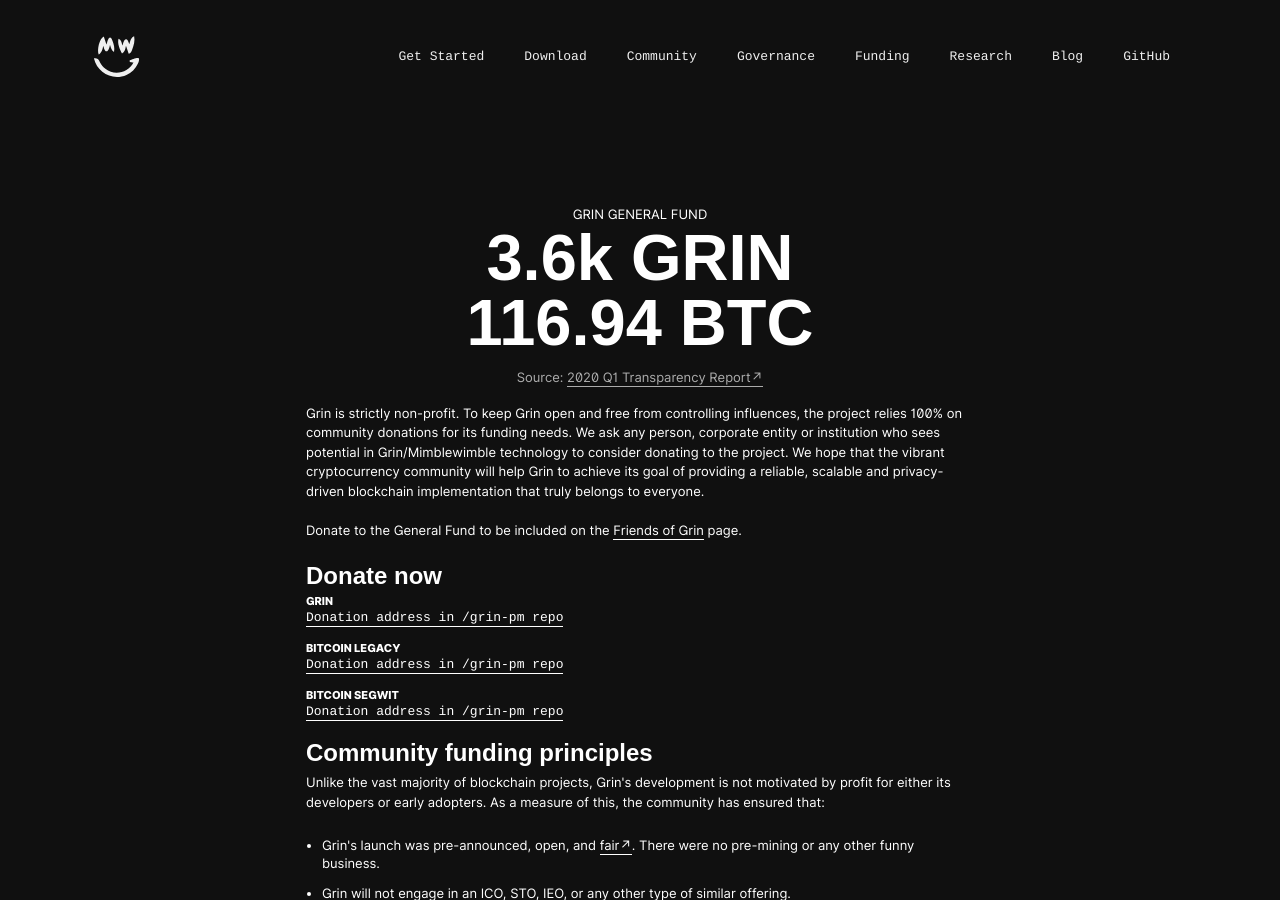
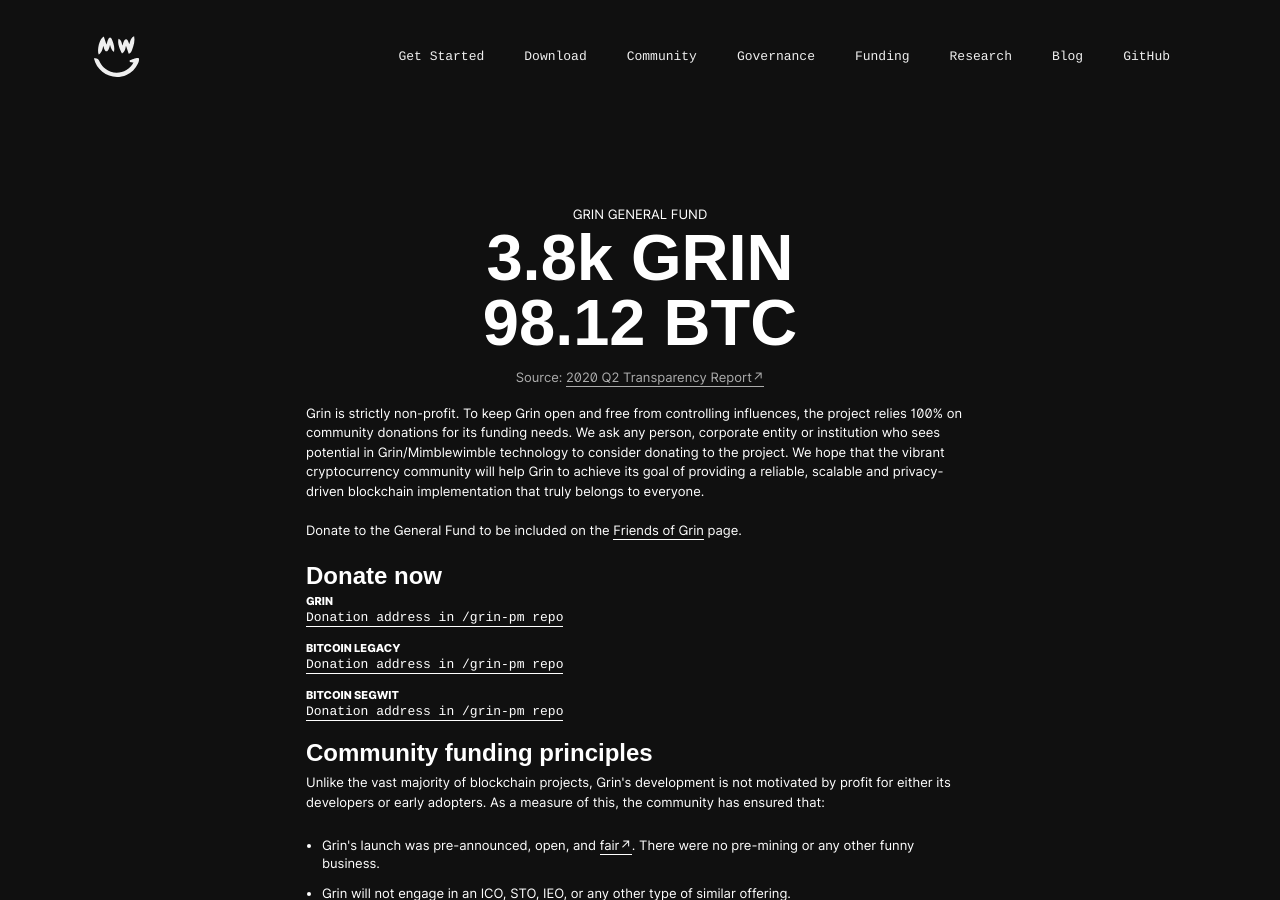
Before and after one commit to mimblewimble/site, a Jekyll site: the page built from fund.html, in a window 1280 px wide and 900 px high. Built offline with Jekyll 4.4.1, drawn with Linux system fonts in a browser that asks for light colours; nearby versions of some CDN libraries.

Commit message:
update funding amounts according to Q2 report (grin-pm/pull/333)

```diff
--- a/fund.html
+++ b/fund.html
@@ -6,8 +6,8 @@
   <div class="fund">
     <div class="fund-heading">
       <span>GRIN GENERAL FUND</span>
-      <h1>3.6k GRIN</br>116.94 BTC</h1>
-      <small>Source: <a href="https://github.com/mimblewimble/grin-pm/blob/master/financials/reports/funding_transparency_2020Q1.md">2020 Q1 Transparency Report↗</a></small>
+      <h1>3.8k GRIN</br>98.12 BTC</h1>
+      <small>Source: <a href="https://github.com/mimblewimble/grin-pm/blob/master/financials/reports/funding_transparency_2020Q2.md">2020 Q2 Transparency Report↗</a></small>
     </div>
     <p>
       Grin is strictly non-profit. To keep Grin open and free from controlling influences, the project relies 100% on community donations for its funding needs. We ask any person, corporate entity or institution who sees potential in Grin/Mimblewimble technology to consider donating to the project. We hope that the vibrant cryptocurrency community will help Grin to achieve its goal of providing a reliable, scalable and privacy-driven blockchain implementation that truly belongs to everyone.
```
